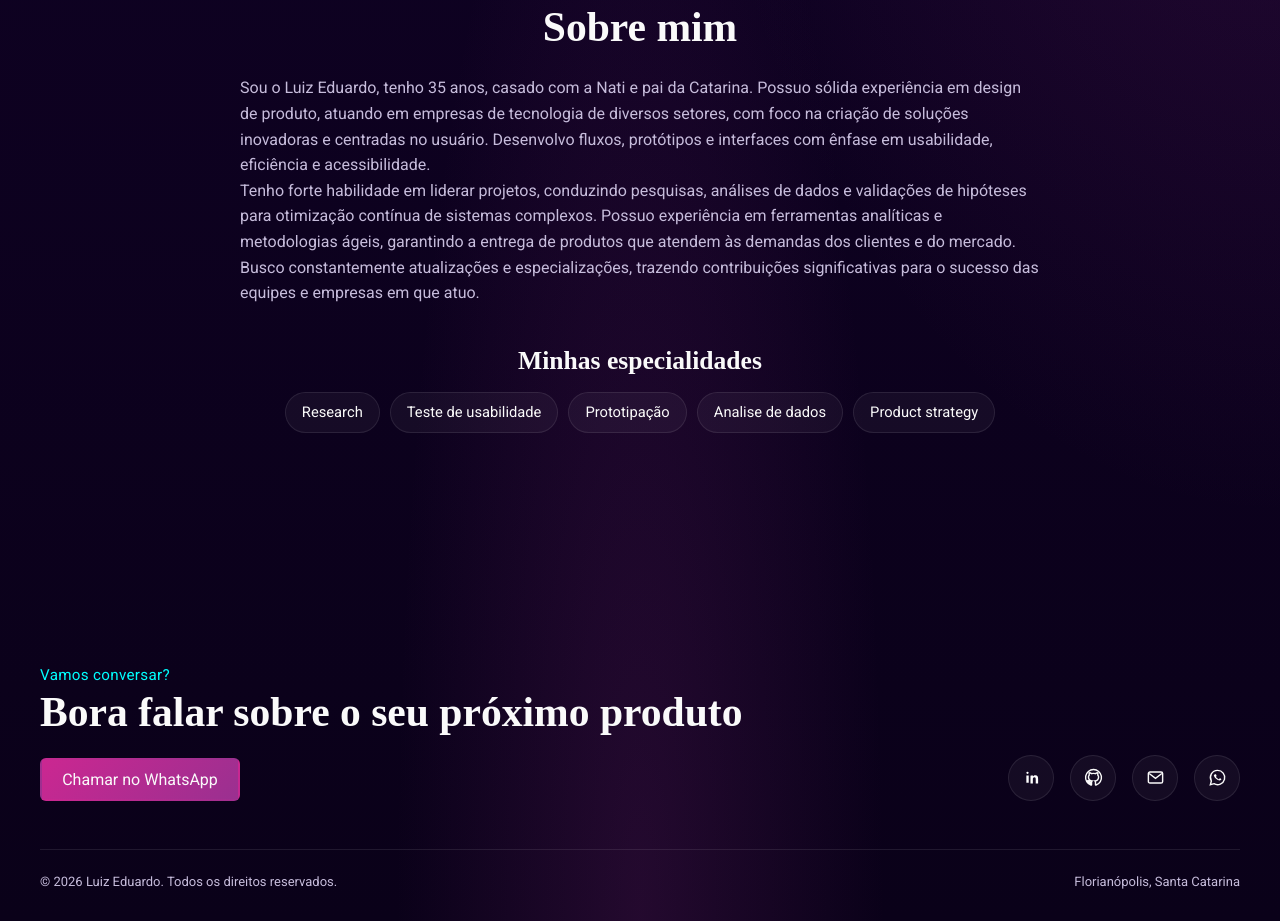
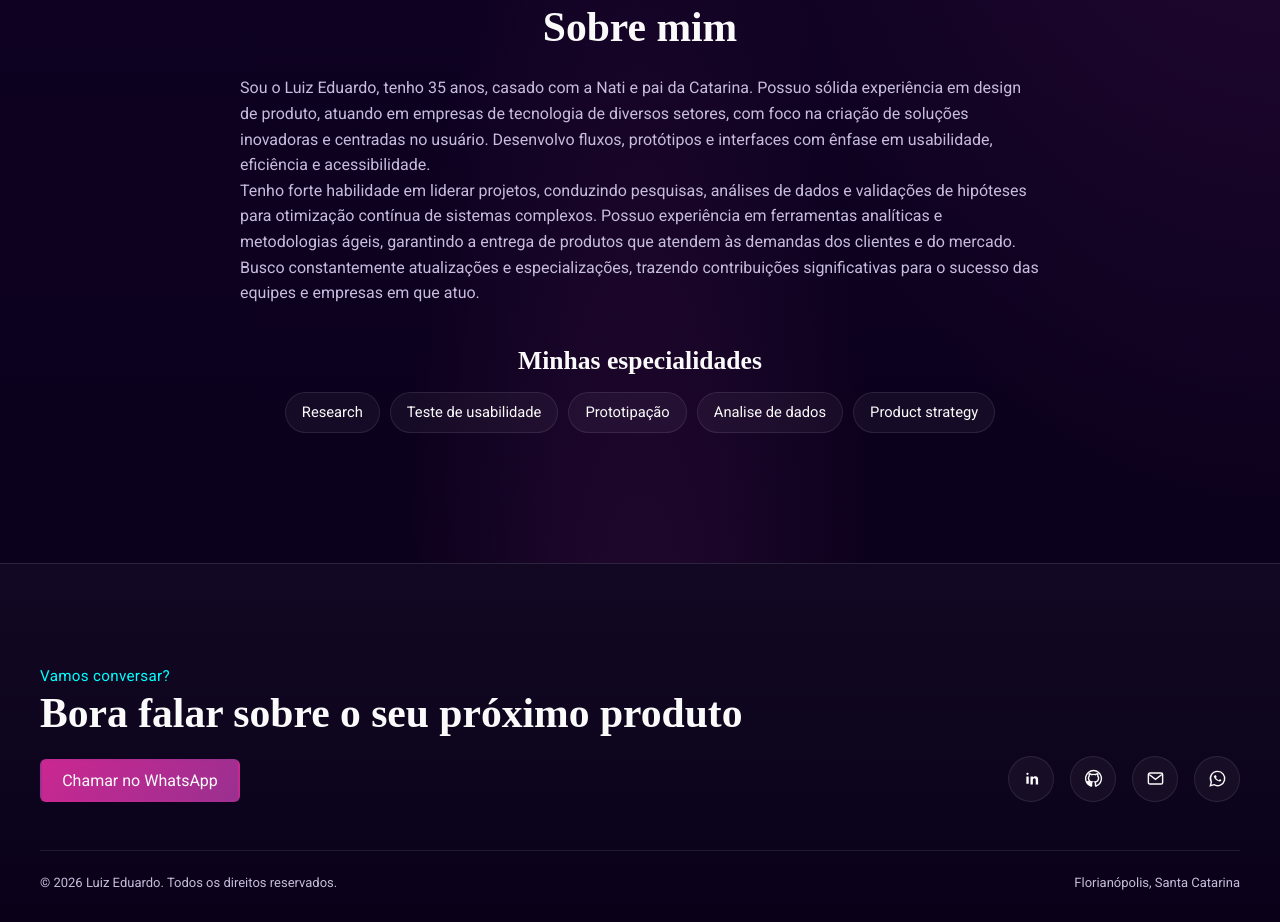
Before and after one commit to luizluckner/new-portfolio, a plain HTML site: page index.html in a window 1280 px wide. Shown: the part 2444-3366 px from the top of the page. Drawn offline with Linux system fonts and the light colour scheme; a web font is replaced by a local one.

Commit message:
Marca a separação do rodapé na página inicial

```diff
--- a/estilos/style.css
+++ b/estilos/style.css
@@ -247,6 +247,8 @@ header > menu > nav > ul > li > a:hover::after{ width:100%; }
 /* ---------- FOOTER ---------- */
 footer{
   position:relative; overflow:hidden;
+  background:linear-gradient(180deg, #120823, var(--bg-0));
+  border-top:1px solid rgba(198, 188, 219, .18);
   padding:100px 24px 32px;
 }
 
```
